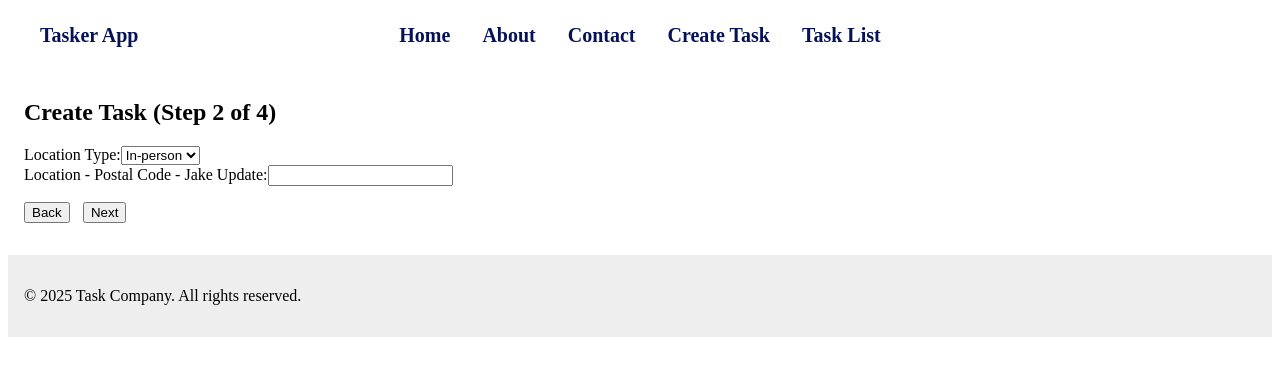
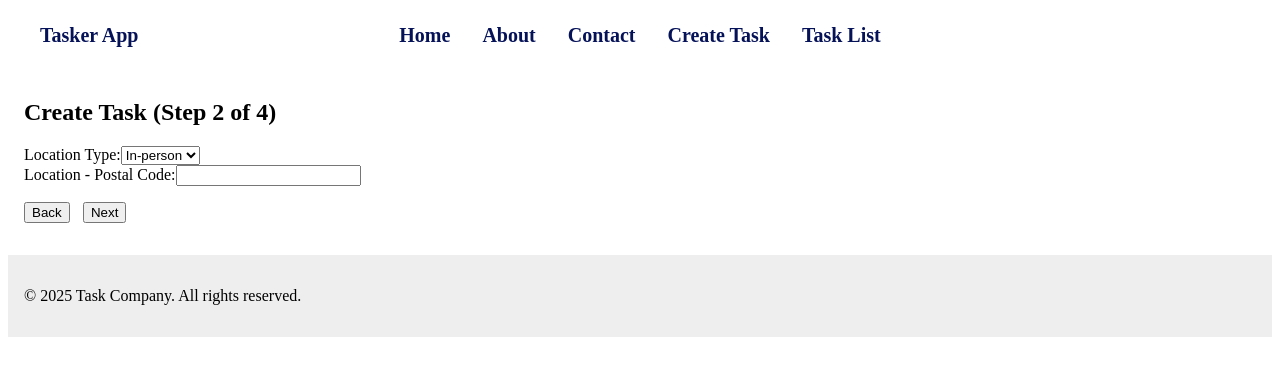
Before and after one commit to Nick-Zwarych/Captone-v1, a React (Vite) app in the folder React v1/CapstoneV1/: page /create in a window 1280 px wide. Both pictures are taken after typing "Sample", "2020-01-15", "2020-01-15" into the empty fields and a click on the button "Next". Shown: the top 376 px of the page. Built offline with nearby package versions, Linux system fonts and the light colour scheme.

Commit message:
Text Fix

```diff
--- a/React v1/CapstoneV1/src/CreateTask.jsx
+++ b/React v1/CapstoneV1/src/CreateTask.jsx
@@ -225,7 +225,7 @@ function CreateTask({ addTask }) {
             </div>
             <div>
               <label>
-                Location - Postal Code - Jake Update:
+                Location - Postal Code:
                 <input
                   type="text"
                   name="taskLocation"
```
